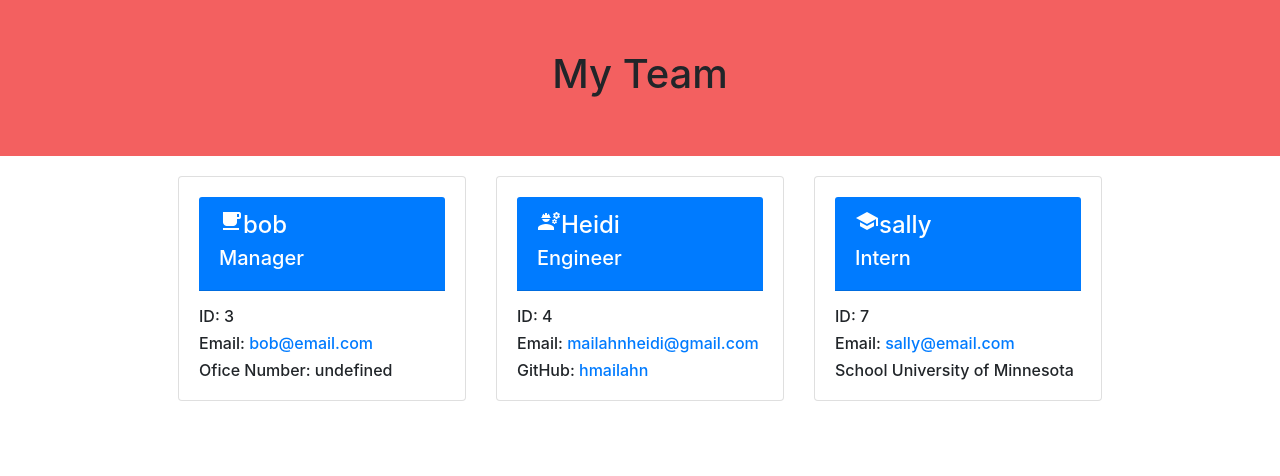
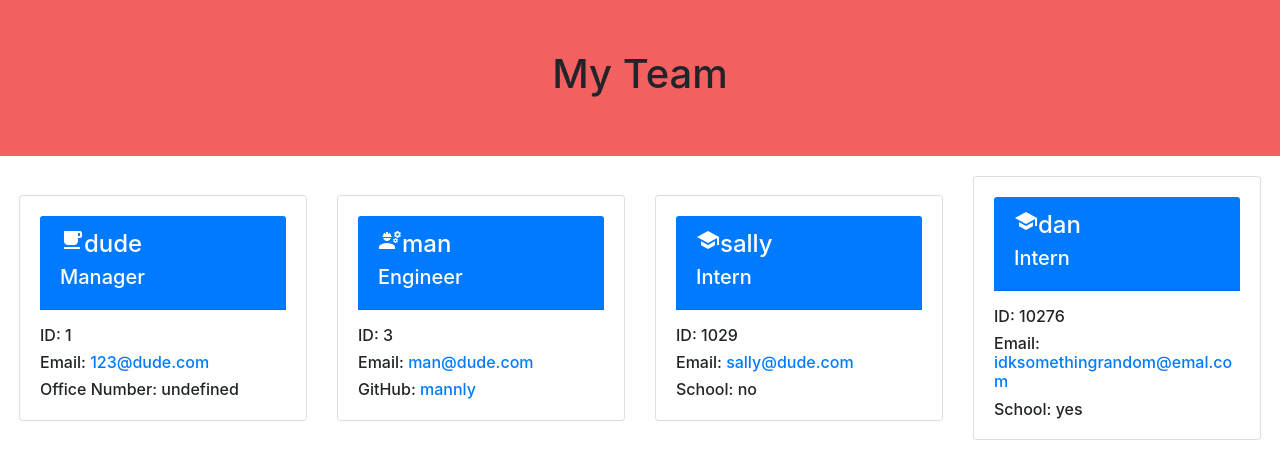
Before and after one commit to BrennonSullivan/m10team-portfolio-generator, a website: page index.html in a window 1280 px wide. Drawn offline with nearby package versions, Linux system fonts and the light colour scheme.

Commit message:
updated readme

```diff
--- a/index.html
+++ b/index.html
@@ -28,13 +28,13 @@
         <div class="card" style="width: 18rem;">
             <div class="card-body">
                 <div class="card-header bg-primary text-white">
-                <h4 class="card-title"><span class="material-icons">local_cafe</span>bob</h4>
+                <h4 class="card-title"><span class="material-icons">local_cafe</span>dude</h4>
                 <h5 class="card-subtitle mb-2">Manager</h5>
                 </div>
                 <p></p>
-                <h6 class="card-text">ID: 3</h6>
-                <h6 class="card-text">Email: <a href="mailto:bob@email.com">bob@email.com</a></h6>
-                <h6 class="card-text">Ofice Number: undefined</h6>
+                <h6 class="card-text">ID: 1</h6>
+                <h6 class="card-text">Email: <a href="mailto:123@dude.com">123@dude.com</a></h6>
+                <h6 class="card-text">Office Number: undefined</h6>
             </div>
         </div>
     </div>
@@ -45,13 +45,13 @@
                 <div class="card" style="width: 18rem;">
                     <div class="card-body">
                         <div class="card-header bg-primary text-white">
-                        <h4 class="card-title"><span class="material-icons">engineering</span>Heidi</h4>
+                        <h4 class="card-title"><span class="material-icons">engineering</span>man</h4>
                         <h5 class="card-subtitle mb-2">Engineer</h5>
                         </div>
                         <p></p>
-                        <h6 class="card-text">ID: 4</h6>
-                        <h6 class="card-text">Email: <a href="mailto:mailahnheidi@gmail.com">mailahnheidi@gmail.com</a></h6>
-                        <h6 class="card-text">GitHub: <a href="https://github.com/hmailahn" target="_blank" rel="noopener noreferrer">hmailahn</a></h6>
+                        <h6 class="card-text">ID: 3</h6>
+                        <h6 class="card-text">Email: <a href="mailto:man@dude.com">man@dude.com</a></h6>
+                        <h6 class="card-text">GitHub: <a href="https://github.com/mannly" target="_blank" rel="noopener noreferrer">mannly</a></h6>
                     </div>
                 </div>
             </div>
@@ -67,9 +67,28 @@
                         <h5 class="card-subtitle mb-2">Intern</h5>
                         </div>
                         <p></p>
-                        <h6 class="card-text">ID: 7</h6>
-                        <h6 class="card-text">Email: <a href="mailto:sally@email.com">sally@email.com</a></h6>
-                        <h6 class="card-text">School University of Minnesota</h6>
+                        <h6 class="card-text">ID: 1029</h6>
+                        <h6 class="card-text">Email: <a href="mailto:sally@dude.com">sally@dude.com</a></h6>
+                        <h6 class="card-text">School: no</h6>
+                    </div>
+                </div>
+            </div>
+        </div>
+    </section>
+
+    <section>
+        <div class="container">
+            <div class="intern">
+                <div class="card" style="width: 18rem;">
+                    <div class="card-body">
+                        <div class="card-header bg-primary text-white">
+                        <h4 class="card-title"><span class="material-icons">school</span>dan</h4>
+                        <h5 class="card-subtitle mb-2">Intern</h5>
+                        </div>
+                        <p></p>
+                        <h6 class="card-text">ID: 10276</h6>
+                        <h6 class="card-text">Email: <a href="mailto:idksomethingrandom@emal.com">idksomethingrandom@emal.com</a></h6>
+                        <h6 class="card-text">School: yes</h6>
                     </div>
                 </div>
             </div>
```
Also changed, not shown: README.md.
